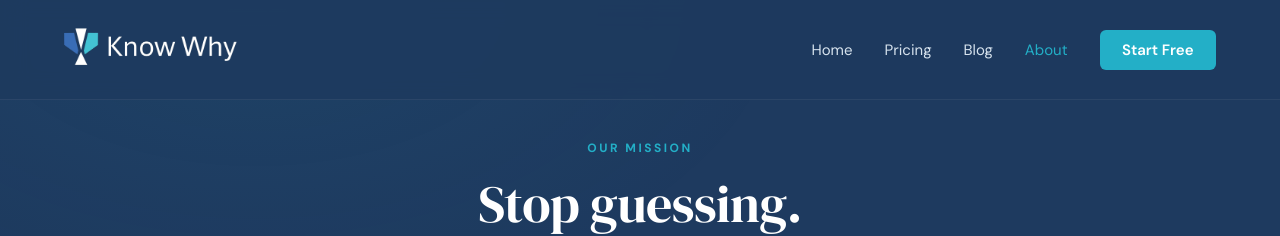
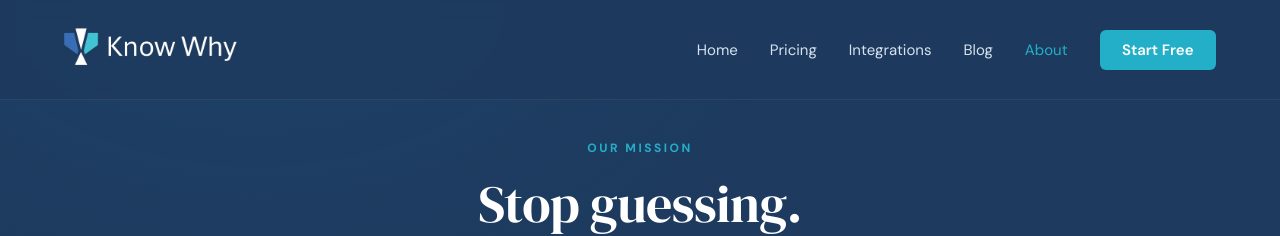
Before and after one commit to katiealbanos-lgtm/know-why.ai, a Jekyll site: the page about.html, which Jekyll copies as it is, in a window 1280 px wide. Shown: the top 236 px of the page. Built offline with Jekyll 4.4.1, drawn with Linux system fonts in a browser that asks for light colours.

Commit message:
Integrations added to nav (#16)
* Integrations added to nav — update _includes/blog-nav.html

* Integrations added to nav — update pricing.html

* Integrations added to nav — update about.html

```diff
--- a/_includes/blog-nav.html
+++ b/_includes/blog-nav.html
@@ -3,6 +3,7 @@
   <ul class="nav-links">
     <li><a href="/">Home</a></li>
     <li><a href="/pricing">Pricing</a></li>
+    <li><a href="/integrations" {% if page.url == '/integrations/' or page.url == '/integrations' %}class="active"{% endif %}>Integrations</a></li>
     <li><a href="/blog" {% if page.layout == 'blog' or page.layout == 'post' %}class="active"{% endif %}>Blog</a></li>
     <li><a href="/about">About</a></li>
     <li><a href="/#trial" class="nav-cta">Start Free</a></li>
--- a/about.html
+++ b/about.html
@@ -403,6 +403,7 @@
   <ul class="nav-links">
     <li><a href="/">Home</a></li>
     <li><a href="/pricing">Pricing</a></li>
+    <li><a href="/integrations">Integrations</a></li>
     <li><a href="/blog">Blog</a></li>
     <li><a href="/about" class="active">About</a></li>
     <li><a href="/#trial" class="nav-cta">Start Free</a></li>
--- a/pricing.html
+++ b/pricing.html
@@ -537,6 +537,7 @@
     <ul class="nav-links">
       <li><a href="/">Home</a></li>
       <li><a href="/pricing" class="active">Pricing</a></li>
+      <li><a href="/integrations">Integrations</a></li>
       <li><a href="/blog">Blog</a></li>
       <li><a href="/about">About</a></li>
       <li><a href="/#trial" class="nav-cta">Start Free</a></li>
```
